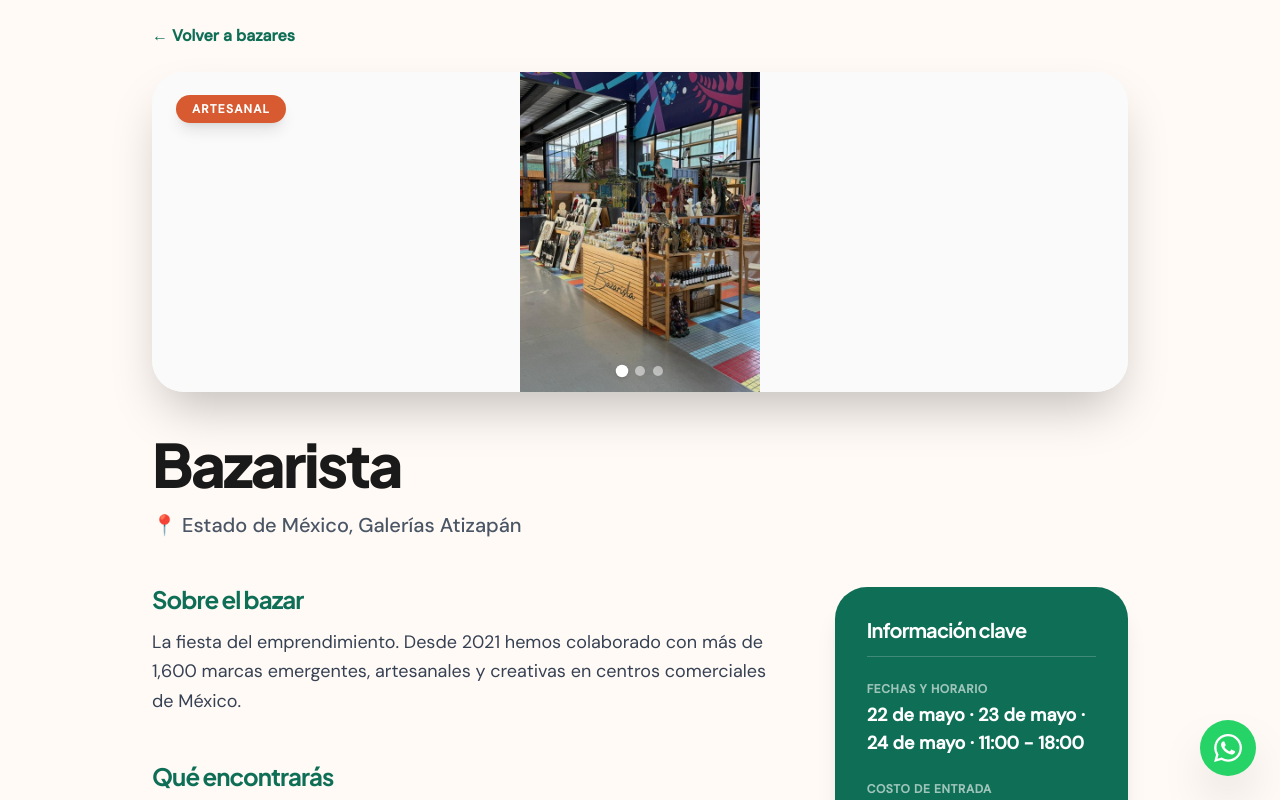
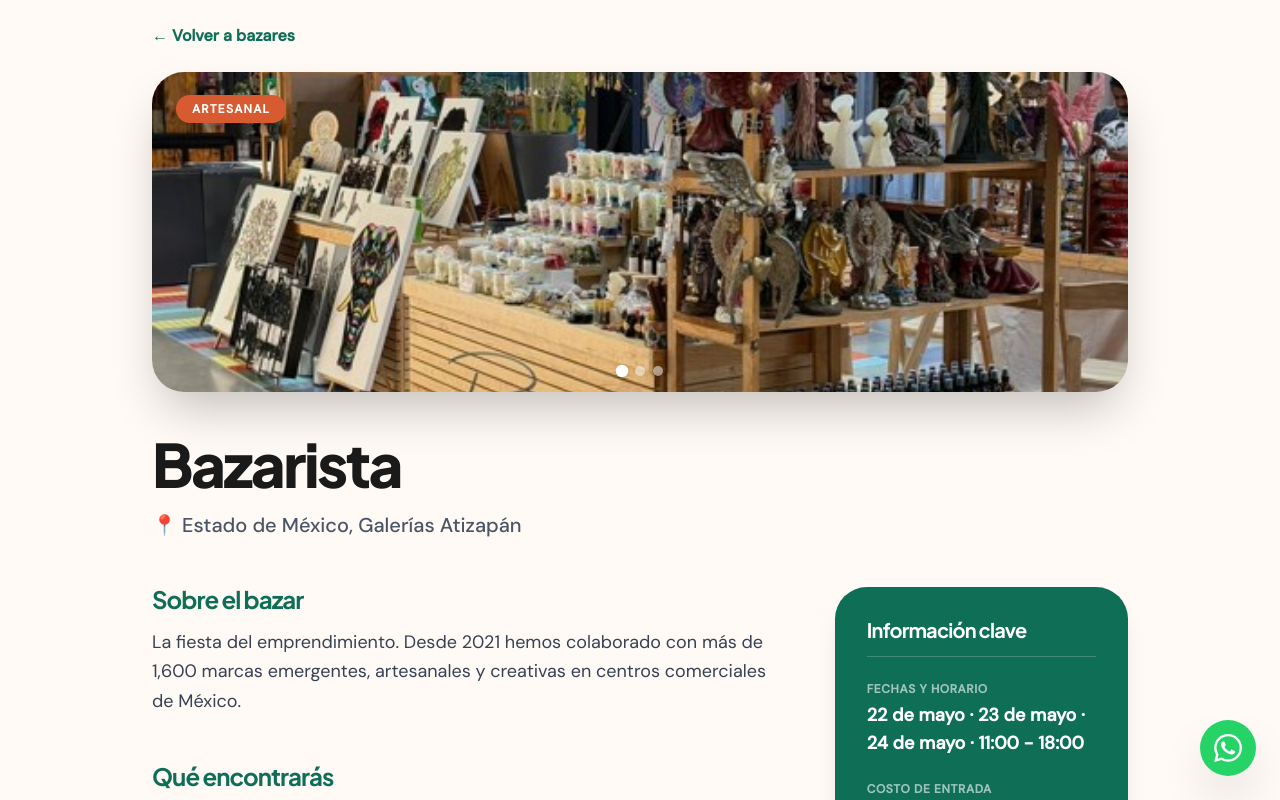
Before and after one commit to azulno26/bazaresmx, a Next.js app: page /bazares/bazarista in a window 1280 px wide. Shown: the top 800 px of the page. Built offline with nearby package versions, Linux system fonts and the light colour scheme.

Commit message:
fix: rediseño horizontal inteligente para imágenes de bazarista

```diff
--- a/src/app/bazares/[slug]/BazarCarrusel.tsx
+++ b/src/app/bazares/[slug]/BazarCarrusel.tsx
@@ -24,7 +24,9 @@ export default function BazarCarrusel({ imagenes, nombre, tipo }: BazarCarruselP
     <div className="relative w-full h-80 rounded-[2rem] overflow-hidden shadow-2xl mb-10 group">
       {/* Images container */}
       <div className="relative w-full h-full">
-        {imagenes.map((img, idx) => (
+        {imagenes.map((img, idx) => {
+          const isPersonImage = img.includes("bazarista-3") || img.includes("persona");
+          return (
             <div
               key={img}
               className={`absolute inset-0 transition-opacity duration-500 ease-in-out ${
@@ -35,11 +37,16 @@ export default function BazarCarrusel({ imagenes, nombre, tipo }: BazarCarruselP
                 src={img}
                 alt={`${nombre} - ${idx + 1}`}
                 fill
-              className="object-contain w-full h-full bg-neutral-50"
+                className={`${
+                  isPersonImage
+                    ? "object-contain bg-[#FFFAF5]"
+                    : "object-cover"
+                } w-full h-full`}
                 priority={idx === 0}
               />
             </div>
-        ))}
+          );
+        })}
       </div>
 
       {/* Tipo Badge */}
--- a/src/app/bazares/page.tsx
+++ b/src/app/bazares/page.tsx
@@ -158,11 +158,7 @@ export default function BazaresDirectory() {
                       src={bazar.imagen}
                       alt={bazar.nombre}
                       fill
-                      className={`transition duration-700 ${
-                        bazar.slug === "bazarista"
-                          ? "object-contain bg-neutral-50"
-                          : "object-cover group-hover:scale-105"
-                      }`}
+                      className="object-cover group-hover:scale-105 transition duration-700"
                     />
                     <div className="absolute top-4 left-4 flex gap-2">
                       {(bazar as any).badge === "destacado" && (
--- a/src/app/page.tsx
+++ b/src/app/page.tsx
@@ -108,11 +108,7 @@ export default function LandingPage() {
                         src={bazar.imagen}
                         alt={bazar.nombre}
                         fill
-                        className={`transition duration-700 ${
-                          bazar.slug === "bazarista"
-                            ? "object-contain bg-neutral-50"
-                            : "object-cover group-hover:scale-105"
-                        }`}
+                        className="object-cover group-hover:scale-105 transition duration-700"
                       />
                       {(bazar as any).badge === "destacado" && (
                         <div className="absolute top-4 left-4 z-10">
```
Lines whose indentation alone changed are shown as unchanged.
